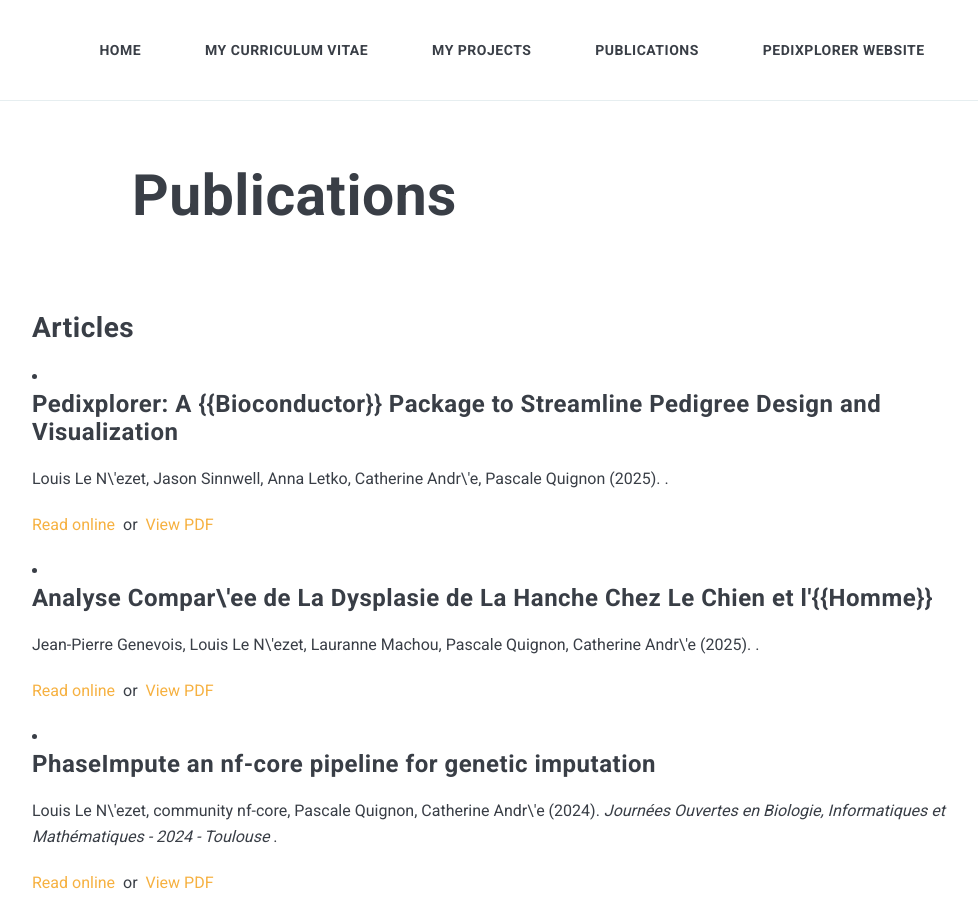
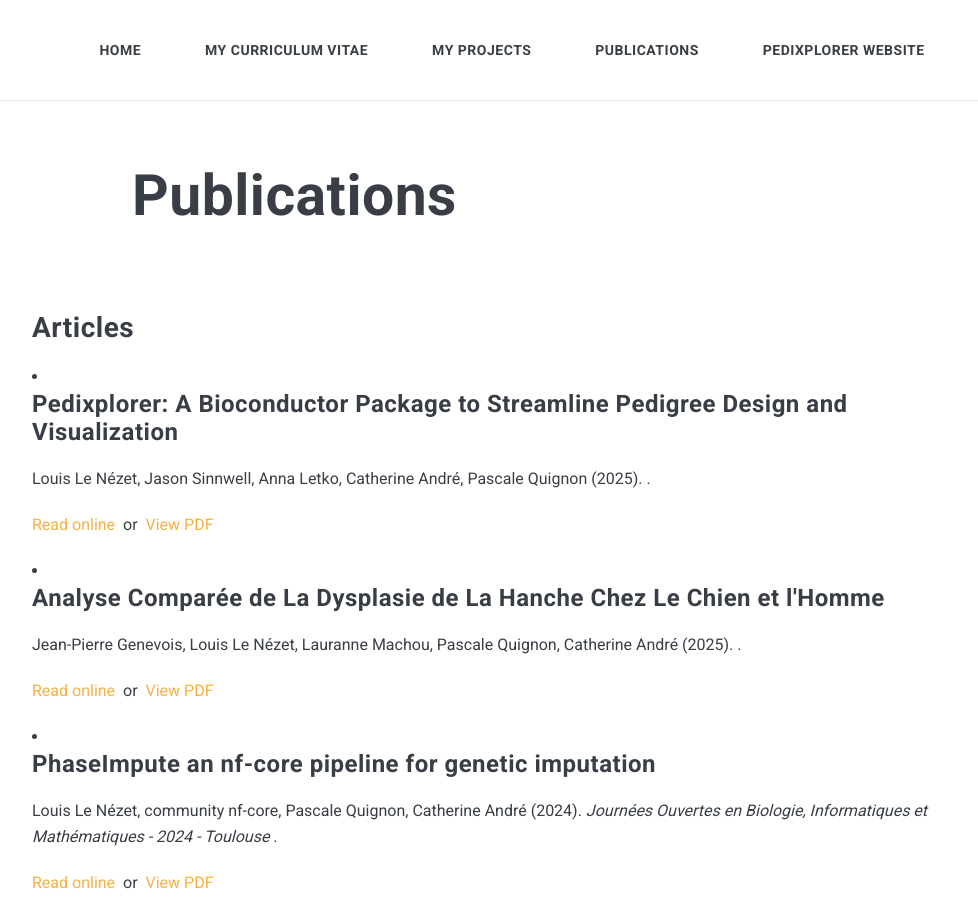
Before and after one commit to LouisLeNezet/louislenezet.github.io, a Jekyll site: the page built from _pages/publications.md, in a window 1280 px wide and 900 px high. Shown: the whole window, without its empty margins (128-1106 px from the left). Built offline with Jekyll 4.4.1, drawn with Linux system fonts in a browser that asks for light colours.

Commit message:
Update articles

```diff
--- a/_data/articles.yml
+++ b/_data/articles.yml
@@ -14,28 +14,26 @@
     stimuli before cognitive testing in family dogs
   url: https://doi.org/10.1016/j.applanim.2020.105016
   year: '2020'
-- authors: Louis Le N\'ezet, community nf-core, Pascale Quignon, Catherine Andr\'e
-  citation: Louis Le N\'ezet, community nf-core, Pascale Quignon, Catherine Andr\'e
-    (2024). <i> Journées Ouvertes en Biologie, Informatiques et Mathématiques - 2024
-    - Toulouse </i>.
+- authors: Louis Le Nézet, community nf-core, Pascale Quignon, Catherine André
+  citation: Louis Le Nézet, community nf-core, Pascale Quignon, Catherine André (2024).
+    <i> Journées Ouvertes en Biologie, Informatiques et Mathématiques - 2024 - Toulouse
+    </i>.
   file: /assets/articles/LeNezet_2024.pdf
   title: PhaseImpute an nf-core pipeline for genetic imputation
   url: ''
   year: '2024'
-- authors: Jean-Pierre Genevois, Louis Le N\'ezet, Lauranne Machou, Pascale Quignon,
-    Catherine Andr\'e
-  citation: Jean-Pierre Genevois, Louis Le N\'ezet, Lauranne Machou, Pascale Quignon,
-    Catherine Andr\'e (2025). <i>  </i>.
+- authors: Jean-Pierre Genevois, Louis Le Nézet, Lauranne Machou, Pascale Quignon,
+    Catherine André
+  citation: Jean-Pierre Genevois, Louis Le Nézet, Lauranne Machou, Pascale Quignon,
+    Catherine André (2025). <i>  </i>.
   file: ''
-  title: Analyse Compar\'ee de La Dysplasie de La Hanche Chez Le Chien et l'{{Homme}}
+  title: Analyse Comparée de La Dysplasie de La Hanche Chez Le Chien et l'Homme
   url: https://doi.org/10.1016/j.anicom.2025.10.001
   year: '2025'
-- authors: Louis Le N\'ezet, Jason Sinnwell, Anna Letko, Catherine Andr\'e, Pascale
-    Quignon
-  citation: Louis Le N\'ezet, Jason Sinnwell, Anna Letko, Catherine Andr\'e, Pascale
-    Quignon (2025). <i>  </i>.
+- authors: Louis Le Nézet, Jason Sinnwell, Anna Letko, Catherine André, Pascale Quignon
+  citation: Louis Le Nézet, Jason Sinnwell, Anna Letko, Catherine André, Pascale Quignon
+    (2025). <i>  </i>.
   file: /assets/articles/LeNezet_2025.pdf
-  title: 'Pedixplorer: A {{Bioconductor}} Package to Streamline Pedigree Design and
-    Visualization'
+  title: 'Pedixplorer: A Bioconductor Package to Streamline Pedigree Design and Visualization'
   url: https://doi.org/10.1093/bioinformatics/btaf329
   year: '2025'
```
